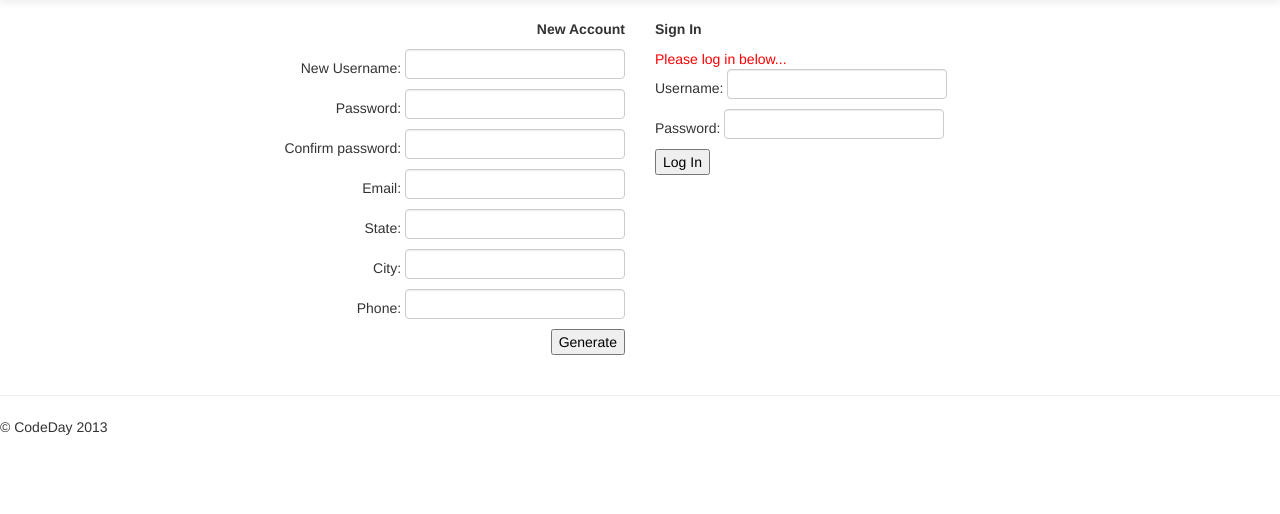
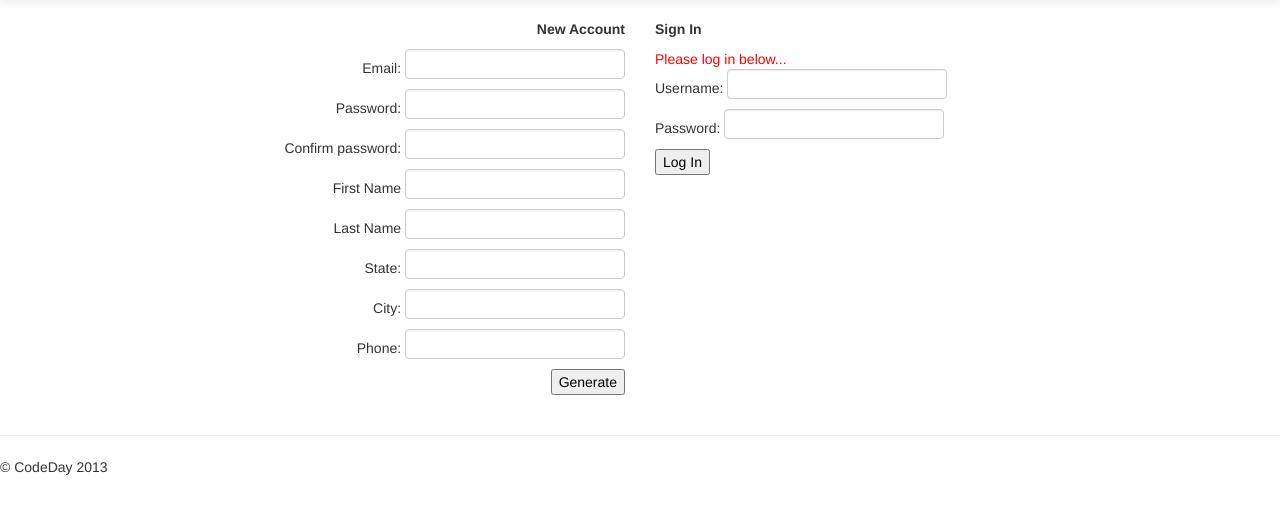
Before and after one commit to doubledubba/skill-share, a Django app: page /login/ in a window 1280 px wide. Shown: the part 41-555 px from the top of the page. Run offline with Django 3.2, Linux system fonts and the light colour scheme; parts of the project's set-up code (start-up, migrations or seed data) failed here and were passed over; some libraries are stand-ins or nearby versions.

Commit message:
Things are going allright
Known bugs:
1) When you register a user, you don't automatically get logged in. You have to
manually sign up
2) When you update your profile, you have to manually refresh the page
sometimes for it to show up.

```diff
--- a/main/views.py
+++ b/main/views.py
@@ -82,6 +82,8 @@ def search_view(request):
 def edit_view(request):
     params = {}
     anonymous = request.user.is_anonymous()
+    if anonymous:
+        return redirect('/')
     user = request.user.get_profile()
 
     if request.method == 'POST' and not anonymous:
@@ -160,3 +162,29 @@ def login_view(request):
 def logout_view(request):
     logout(request)
     return redirect('/')
+
+from django.contrib.auth.models import User
+
+@csrf_exempt
+def register_view(request):
+    password = request.POST.get('newpassword')
+    if password != request.POST.get('passcheck'):
+        password = None
+        return HttpResponse('passwords dont match! auth failed!')
+    user = User()
+    user.email = request.POST.get('email')
+    user.username = user.email
+    user.set_password(password)
+    user.first_name = request.POST.get('first')
+    user.last_name = request.POST.get('last')
+    user.save()
+
+    userProfile = UserProfile()
+    userProfile.user = user
+    userProfile.state = request.POST.get('state')
+    userProfile.city = request.POST.get('city')
+    userProfile.phone = request.POST.get('phone')
+    userProfile.save()
+
+
+    return redirect('/')
--- a/skill_share/templates/auth.html
+++ b/skill_share/templates/auth.html
@@ -9,11 +9,12 @@
 			</div>
 			<div class="row">
 				<div class="span6" align="right">
-					<form>
-					  New Username: <input type="text" name="newusername"><br>
-					  Password: <input type="text" name="newpassword"><br>
-					  Confirm password: <input type="text" name="passcheck"><br>
+					<form action="/register/" method="post">
                       Email: <input type="text" name="email"><br>
+					  Password: <input type="password" name="newpassword"><br>
+					  Confirm password: <input type="password" name="passcheck"><br>
+                      First Name <input type="text" name="first"><br>
+                      Last Name <input type="text" name="last"><br>
                       State: <input type="text" name="state"><br>
                       City: <input type="text" name="city"><br>
                       Phone: <input type="text" name="phone"><br>
@@ -27,7 +28,7 @@
                       <input type="hidden" name="next" value="{{ next }}" />
                       {% endif %}
 					  Username: <input type="text" name="username" value="{{ username }}"><br>
-					  Password: <input type="text" name="password" value="" ><br>
+					  Password: <input type="password" name="password" value="" ><br>
 					  <input type="submit" value="Log In">
 					</form>
 				</div>
--- a/skill_share/urls.py
+++ b/skill_share/urls.py
@@ -11,6 +11,7 @@ urlpatterns = patterns('main.views',
     url(r'^service/(?P<sid>\d+)/$', 'service_view'),
     url(r'^login/$', 'login_view'),
     url(r'^logout/$', 'logout_view'),
+    url(r'^register/$', 'register_view'),
 
     url(r'^admin/', include(admin.site.urls)),
 )
```
Also changed, not shown: skill_share/sqlite.db, 3 other files.
